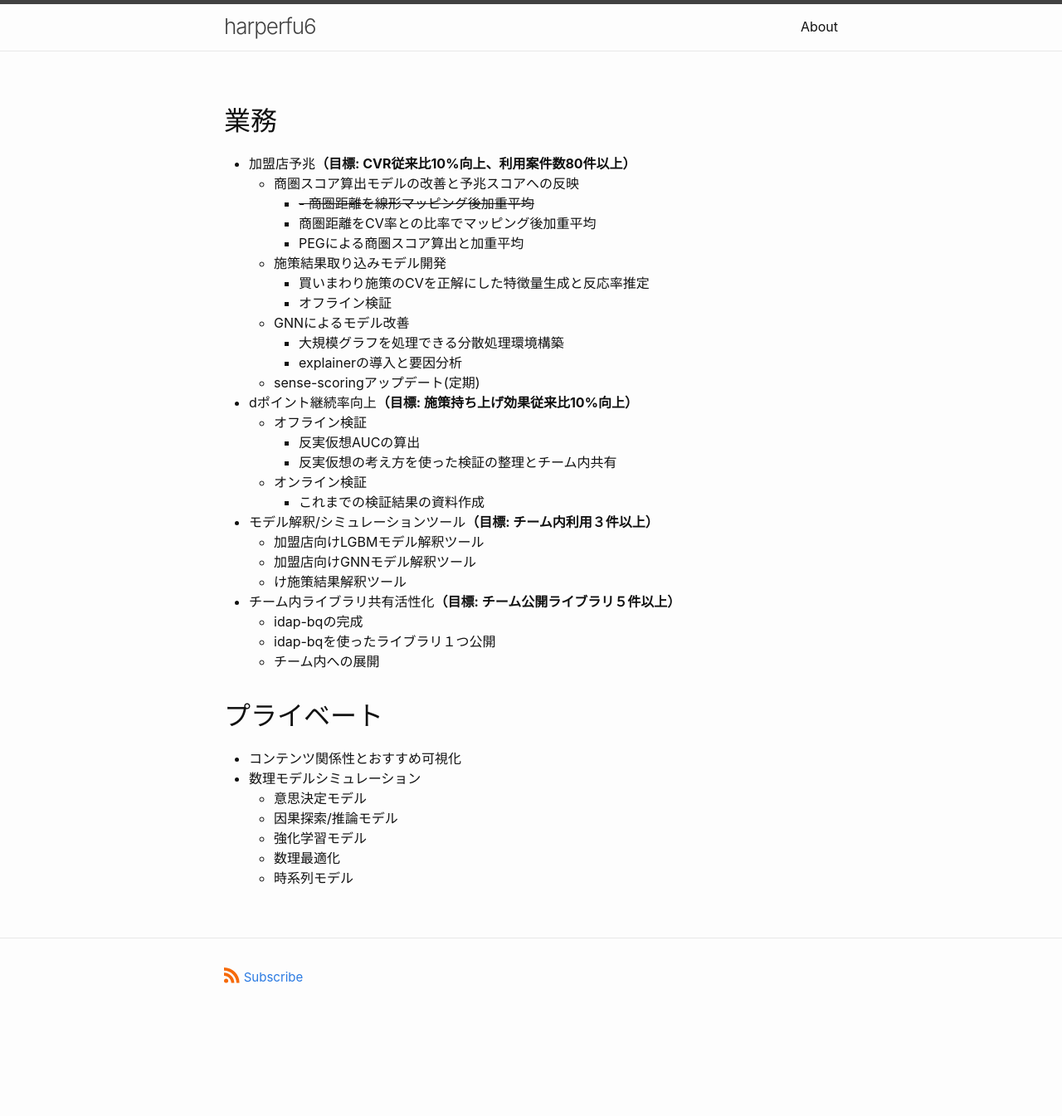
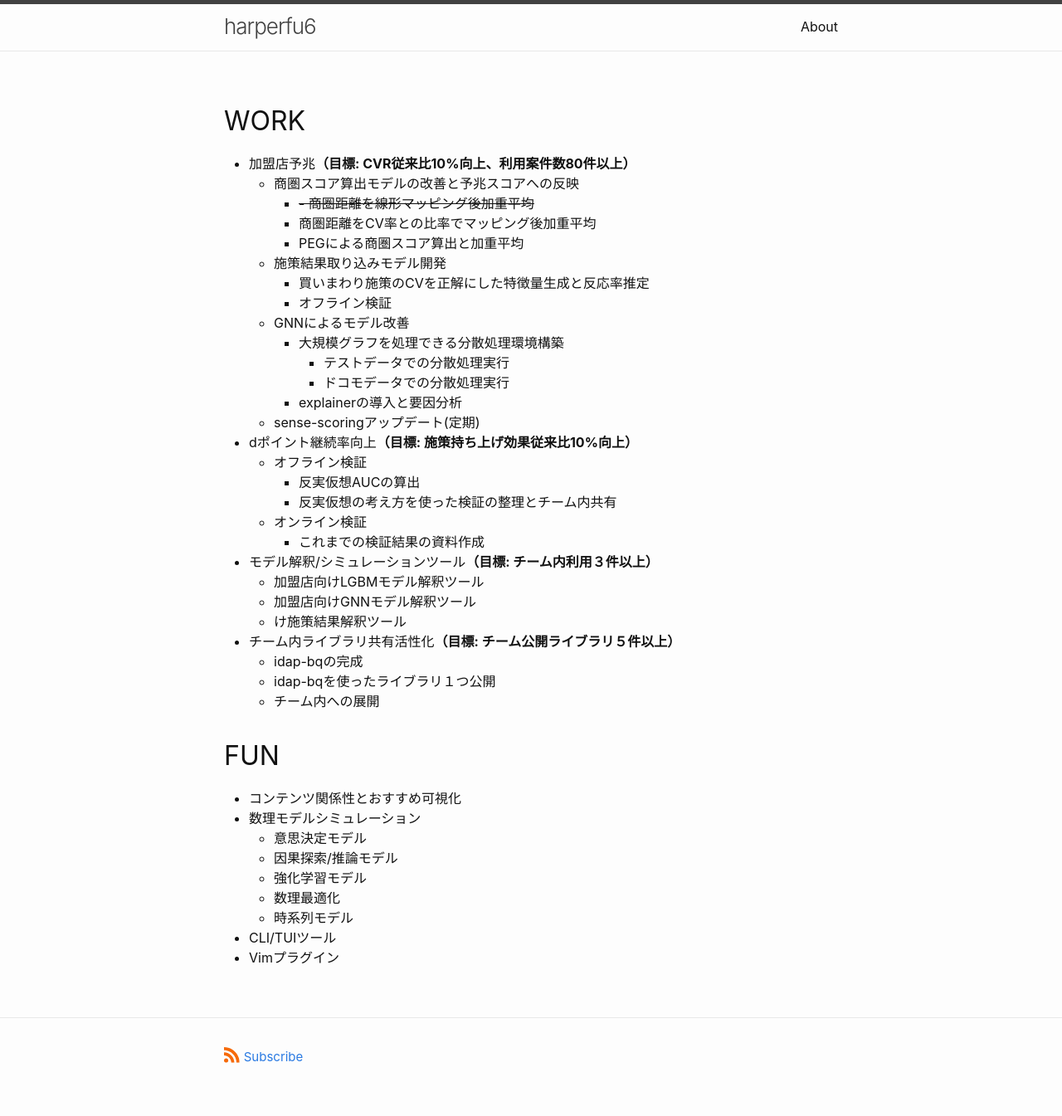
Before and after one commit to harperfu6/harperfu6.github.io, a Jekyll site: the page built from todo.md, in a window 1280 px wide. Shown: the whole page at 83% size. Built offline with Jekyll 4.4.1, drawn with Linux system fonts in a browser that asks for light colours; before the commit the page ends 1249 px from its top, so only the background shows below that.

Commit message:
update todo

```diff
--- a/todo.md
+++ b/todo.md
@@ -4,7 +4,7 @@ title: Todo
 permalink: /todo/
 ---
 
-## 業務
+## WORK
 - 加盟店予兆**（目標: CVR従来比10%向上、利用案件数80件以上）**
 	- 商圏スコア算出モデルの改善と予兆スコアへの反映
 		- ~~- 商圏距離を線形マッピング後加重平均~~
@@ -15,6 +15,8 @@ permalink: /todo/
 		- オフライン検証
 	- GNNによるモデル改善
 		- 大規模グラフを処理できる分散処理環境構築
+			- テストデータでの分散処理実行
+			- ドコモデータでの分散処理実行
 		- explainerの導入と要因分析
 	- sense-scoringアップデート(定期)
 - dポイント継続率向上**（目標: 施策持ち上げ効果従来比10%向上）**
@@ -33,7 +35,7 @@ permalink: /todo/
 	- チーム内への展開
 
 
-## プライベート
+## FUN
 - コンテンツ関係性とおすすめ可視化
 - 数理モデルシミュレーション
 	- 意思決定モデル
@@ -41,3 +43,5 @@ permalink: /todo/
 	- 強化学習モデル
 	- 数理最適化
 	- 時系列モデル
+- CLI/TUIツール
+- Vimプラグイン
```
